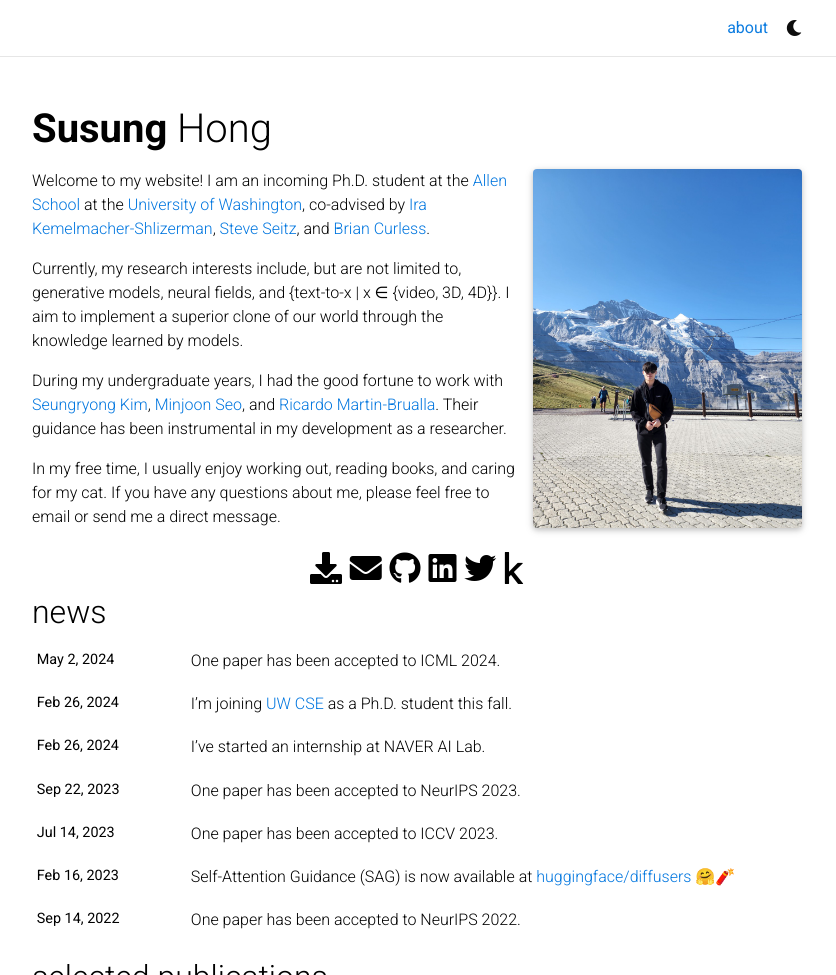
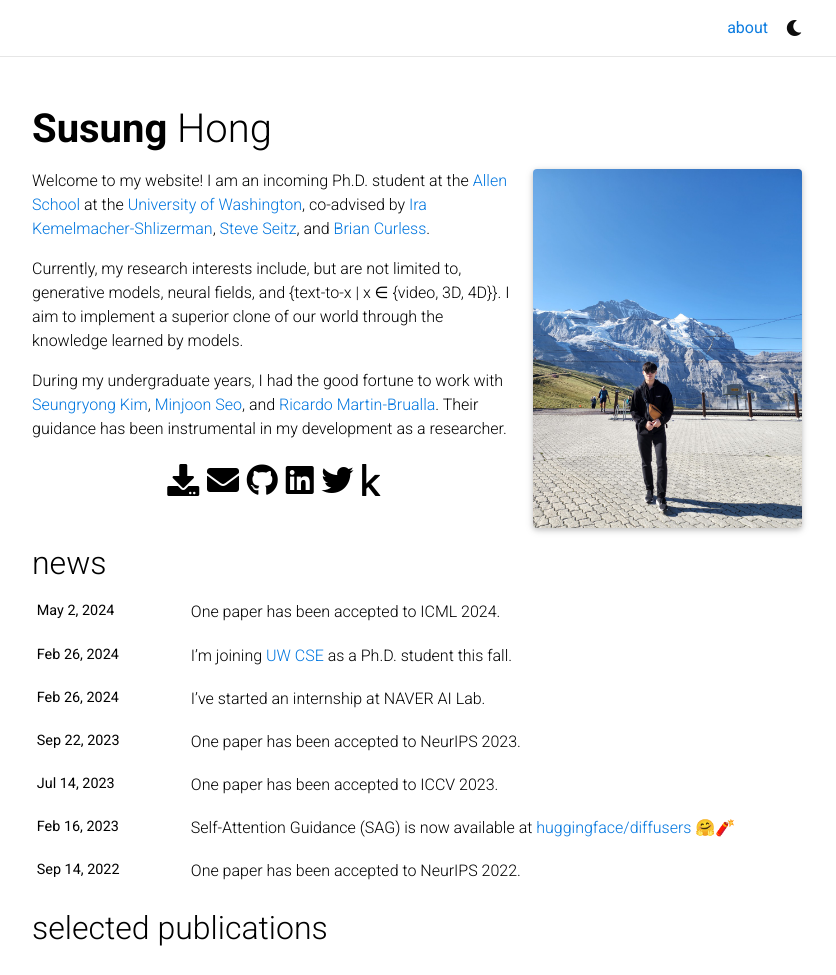
Before and after one commit to SusungHong/susunghong.github.io, a Jekyll site: the page built from _pages/about.md, in a window 1280 px wide and 1198 px high, cut to the strip 0-975 px from the top of the window. Shown: the whole strip, without its empty margins (223-1059 px from the left). Built offline with Jekyll 4.4.1, drawn with Linux system fonts in a browser that asks for light colours; full-size pictures stand in for the smaller copies a plugin makes; emoji names are drawn with the system emoji font; comment, search, counter and statistics services are not loaded; a style sheet for code colours, icons or effects is not loaded.

Commit message:
Update about.md

```diff
--- a/_pages/about.md
+++ b/_pages/about.md
@@ -20,5 +20,3 @@ Welcome to my website! I am an incoming Ph.D. student at the [Allen School](http
 Currently, my research interests include, but are not limited to, generative models, neural fields, and {text-to-x \| x ∈ {video, 3D, 4D}}. I aim to implement a superior clone of our world through the knowledge learned by models.
 
 During my undergraduate years, I had the good fortune to work with [Seungryong Kim](https://cvlab.korea.ac.kr/members/faculty), [Minjoon Seo](https://seominjoon.github.io/), and [Ricardo Martin-Brualla](https://ricardomartinbrualla.com/). Their guidance has been instrumental in my development as a researcher.
-
-In my free time, I usually enjoy working out, reading books, and caring for my cat. If you have any questions about me, please feel free to email or send me a direct message.
```
